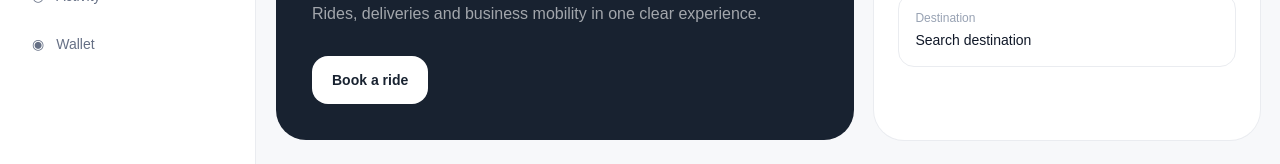
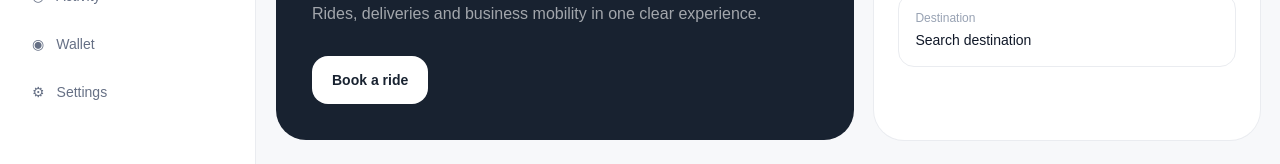
Before and after one commit to Huthayfa-Alomari/JELAD, a Next.js app: page / in a window 1280 px wide. Shown: the part 282-446 px from the top of the page. Built offline with nearby package versions, Linux system fonts and the light colour scheme.

Commit message:
feat: add settings to navigation

```diff
--- a/components/app-shell.tsx
+++ b/components/app-shell.tsx
@@ -2,7 +2,7 @@
 import Link from "next/link";
 import { usePathname } from "next/navigation";
 
-const items=[["⌂","Home","/"],["⌖","Ride","/ride"],["▣","Delivery","/delivery"],["◷","Activity","/activity"],["◉","Wallet","/wallet"]];
+const items=[["⌂","Home","/"],["⌖","Ride","/ride"],["▣","Delivery","/delivery"],["◷","Activity","/activity"],["◉","Wallet","/wallet"],["⚙","Settings","/settings"]];
 
 export function AppShell({children}:{children:React.ReactNode}){
  const path=usePathname();
```
